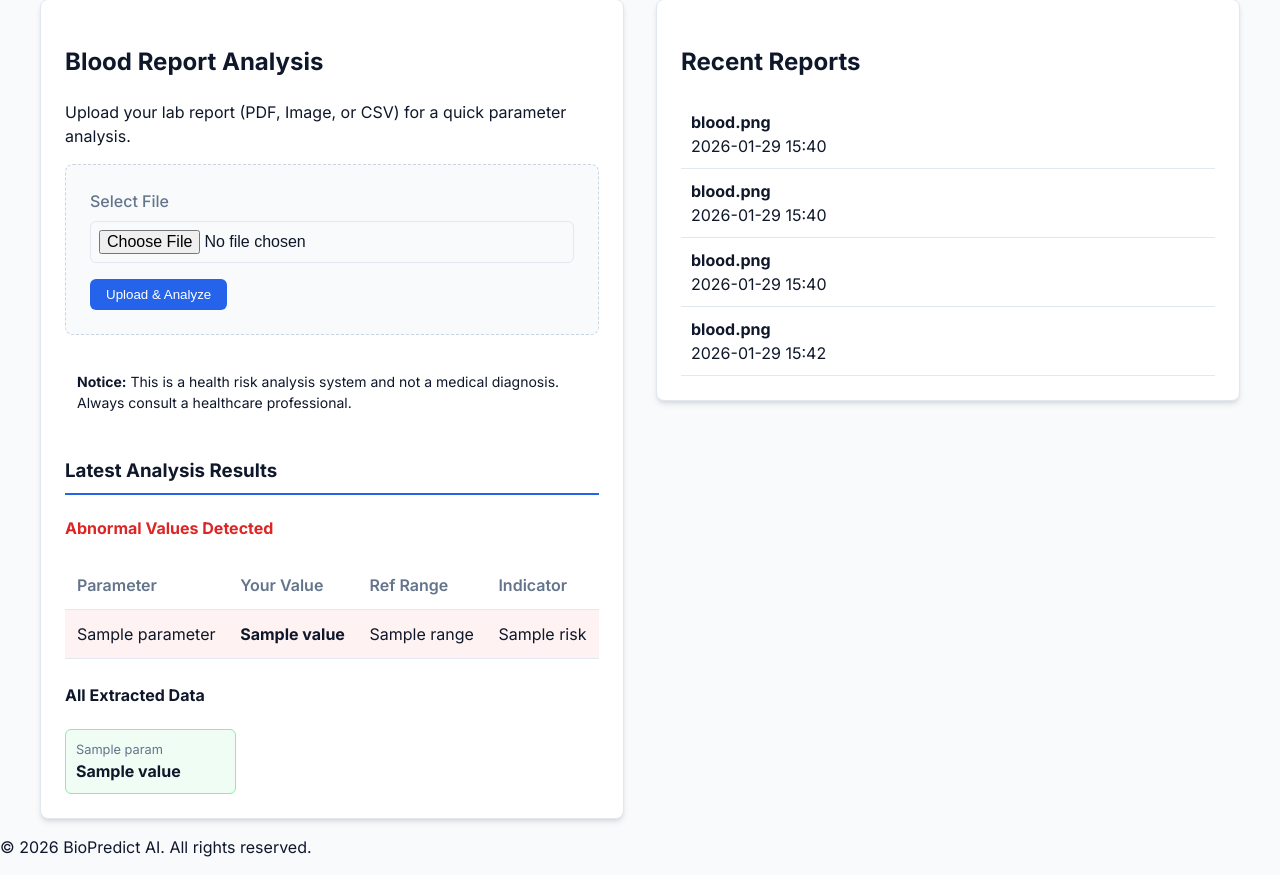
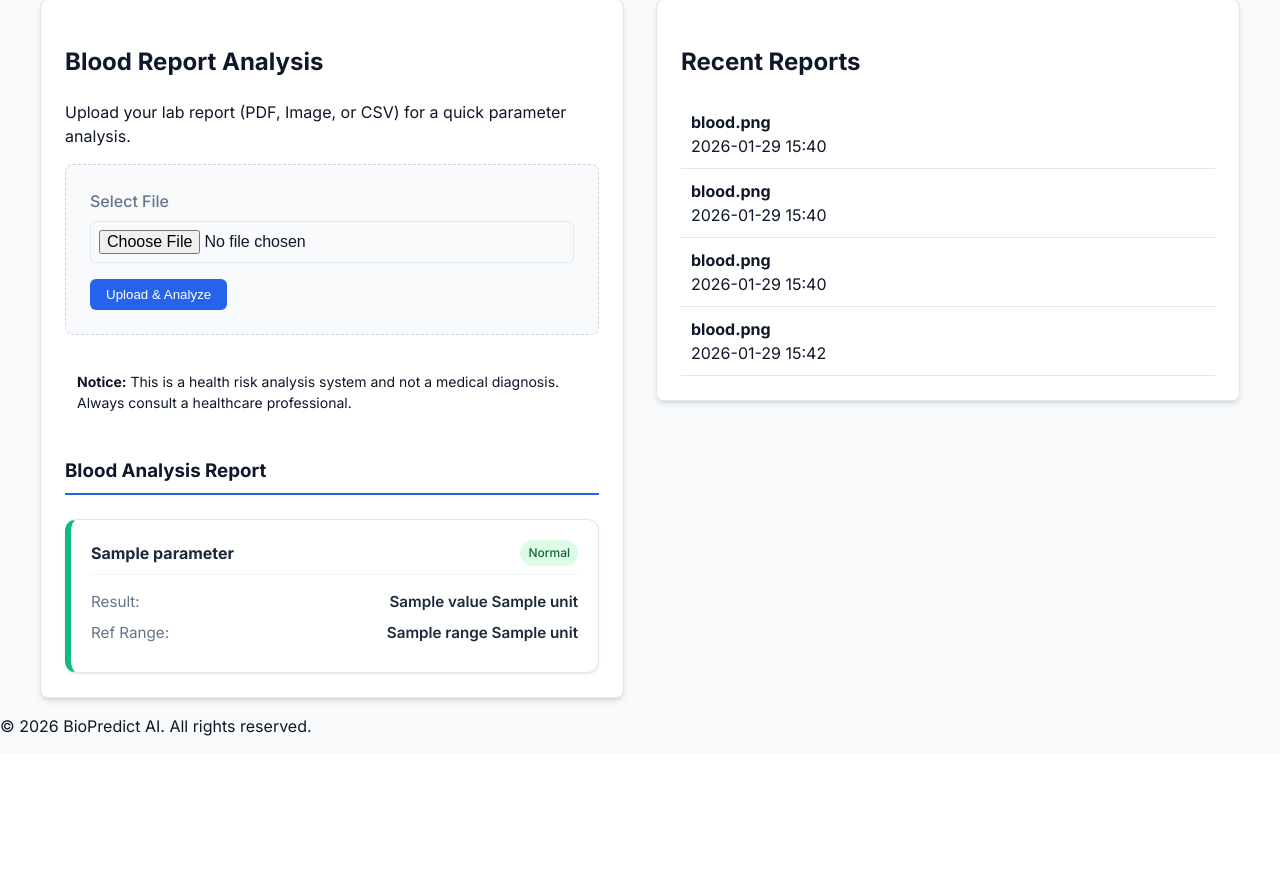
Before and after one commit to Ranganatha2003/BioPredict-HealthRiskAnalyzer, a Flask app: template templates/blood_report.html in a window 1280 px wide. Shown: the part 106-981 px from the top of the page. After the commit the page ends 842 px from the top, so only its background shows below. Run offline with Flask 3, Linux system fonts and the light colour scheme; the template is opened without the code that fills it: values that come from a table or form of the project are taken from there, most other values are stand-ins (such as "Sample title", 1, 10 or a date in 2020).

Commit message:
Enhance blood report analysis with detailed parameter insights and health advice
Update `app.py` to define comprehensive blood parameter reference ranges, risks, and suggestions. Refactor `templates/blood_report.html` to display individual parameter analysis in a more structured card format, including status, risks, and suggestions, and adjust the logic for displaying the overall summary message.

Replit-Commit-Author: Agent
Replit-Commit-Session-Id: c84c64a3-e874-4708-ae41-56f8e3ffb472
Replit-Commit-Checkpoint-Type: intermediate_checkpoint
Replit-Commit-Event-Id: 8e7761d7-aa68-4f8c-bde2-d0feba8b0027
Replit-Commit-Screenshot-Url: https://storage.googleapis.com/screenshot-production-us-central1/bc42da0d-349f-4fd1-999c-4ae6120c60ea/c84c64a3-e874-4708-ae41-56f8e3ffb472/B7mfJ4k
Replit-Helium-Checkpoint-Created: true

```diff
--- a/app.py
+++ b/app.py
@@ -68,18 +68,6 @@ class BloodReport(db.Model):
         self.filename = filename
         self.analysis_json = analysis_json
 
-# --- Reference Ranges ---
-BLOOD_REFERENCE_RANGES = {
-    'Hemoglobin': {'min': 13.5, 'max': 17.5, 'unit': 'g/dL', 'risk': 'Anemia Risk (if low)'},
-    'RBC': {'min': 4.5, 'max': 5.9, 'unit': 'million/mcL', 'risk': 'Blood density concerns'},
-    'WBC': {'min': 4500, 'max': 11000, 'unit': 'cells/mcL', 'risk': 'Infection Risk (if high)'},
-    'Platelet count': {'min': 150000, 'max': 450000, 'unit': 'mcL', 'risk': 'Clotting concerns'},
-    'Fasting Glucose': {'min': 70, 'max': 100, 'unit': 'mg/dL', 'risk': 'Diabetes Risk (if high)'},
-    'Total Cholesterol': {'min': 0, 'max': 200, 'unit': 'mg/dL', 'risk': 'Heart Disease Risk (if high)'},
-    'Triglycerides': {'min': 0, 'max': 150, 'unit': 'mg/dL', 'risk': 'Metabolic Risk (if high)'},
-    'Creatinine': {'min': 0.7, 'max': 1.3, 'unit': 'mg/dL', 'risk': 'Kidney Function Risk'}
-}
-
 # --- ML Model ---
 model = None
 
@@ -90,31 +78,115 @@ def load_model():
     except:
         print("Model not found. Please run train_model.py first.")
 
+# --- Reference Ranges and Risk Mapping ---
+BLOOD_PARAMETERS = {
+    'Hemoglobin': {
+        'min': 13.5, 'max': 17.5, 'unit': 'g/dL',
+        'risks': {'low': 'Anemia Risk', 'high': 'Polycythemia Risk'},
+        'suggestions': {
+            'low': 'Increase iron-rich foods like spinach, lentils, and red meat. Consult for iron supplements.',
+            'high': 'Stay well-hydrated. Consult a doctor to rule out underlying conditions.'
+        }
+    },
+    'RBC': {
+        'min': 4.5, 'max': 5.9, 'unit': 'million/mcL',
+        'risks': {'low': 'Possible Anemia or nutritional deficiency', 'high': 'Possible dehydration or bone marrow disorder'},
+        'suggestions': {
+            'low': 'Ensure adequate intake of Vitamin B12 and Folic acid.',
+            'high': 'Increase water intake and avoid tobacco products.'
+        }
+    },
+    'WBC': {
+        'min': 4500, 'max': 11000, 'unit': 'cells/mcL',
+        'risks': {'low': 'Weakened immune system', 'high': 'Infection or inflammation risk'},
+        'suggestions': {
+            'low': 'Focus on immune-boosting foods and maintain good hygiene.',
+            'high': 'Rest and monitor for fever. Consult if symptoms persist.'
+        }
+    },
+    'Platelet count': {
+        'min': 150000, 'max': 450000, 'unit': 'mcL',
+        'risks': {'low': 'Risk of bleeding/easy bruising', 'high': 'Risk of blood clots'},
+        'suggestions': {
+            'low': 'Avoid activities with high injury risk. Avoid blood-thinning meds like aspirin unless prescribed.',
+            'high': 'Maintain an active lifestyle and stay hydrated to improve circulation.'
+        }
+    },
+    'Fasting Glucose': {
+        'min': 70, 'max': 100, 'unit': 'mg/dL',
+        'risks': {'low': 'Hypoglycemia risk', 'high': 'Diabetes/Prediabetes risk'},
+        'suggestions': {
+            'low': 'Carry a source of fast-acting sugar. Eat regular, balanced meals.',
+            'high': 'Reduce sugar and refined carb intake. Increase physical activity.'
+        }
+    },
+    'Total Cholesterol': {
+        'min': 0, 'max': 200, 'unit': 'mg/dL',
+        'risks': {'low': 'Usually not a concern', 'high': 'Heart Disease Risk'},
+        'suggestions': {
+            'low': 'Maintain a balanced diet with healthy fats.',
+            'high': 'Limit saturated fats. Increase fiber intake from vegetables and oats.'
+        }
+    },
+    'Triglycerides': {
+        'min': 0, 'max': 150, 'unit': 'mg/dL',
+        'risks': {'low': 'Usually not a concern', 'high': 'Metabolic Risk/Heart health'},
+        'suggestions': {
+            'low': 'Ensure adequate calorie and healthy fat intake.',
+            'high': 'Limit alcohol and sugar. Engage in regular aerobic exercise.'
+        }
+    },
+    'Creatinine': {
+        'min': 0.7, 'max': 1.3, 'unit': 'mg/dL',
+        'risks': {'low': 'Low muscle mass/malnutrition', 'high': 'Kidney Function Risk'},
+        'suggestions': {
+            'low': 'Ensure adequate protein intake and muscle-strengthening exercise.',
+            'high': 'Limit high-protein intake and stay well-hydrated. Discuss kidney health with a doctor.'
+        }
+    }
+}
+
 # --- Analysis Logic ---
 def analyze_blood_text(text):
-    results = {}
-    abnormal = []
+    results = []
+    has_abnormal = False
 
-    # Simple rule-based extraction
-    for param in BLOOD_REFERENCE_RANGES.keys():
-        import re
-        pattern = fr"{param}\s*[:\-]?\s*(\d+\.?\d*)"
+    import re
+    # Rule-based extraction for all defined parameters
+    for param, ref in BLOOD_PARAMETERS.items():
+        # Match variations in names and handle values
+        escaped_param = re.escape(param).replace('\\ ', '\\s*')
+        pattern = fr"{escaped_param}\s*[:\-]?\s*(\d+\.?\d*)"
         match = re.search(pattern, text, re.IGNORECASE)
+
         if match:
             val = float(match.group(1))
-            ref = BLOOD_REFERENCE_RANGES[param]
             status = "Normal"
-            if val < ref['min'] or val > ref['max']:
-                status = "Abnormal"
-                abnormal.append({
-                    'parameter': param,
-                    'value': val,
-                    'range': f"{ref['min']} - {ref['max']}",
-                    'risk': ref['risk']
-                })
-            results[param] = {'value': val, 'status': status}
+            risk = "N/A"
+            suggestion = "Keep up your healthy lifestyle."
 
-    return {'data': results, 'abnormal': abnormal}
+            if val < ref['min']:
+                status = "Low"
+                risk = ref['risks'].get('low', 'Value below range')
+                suggestion = ref['suggestions'].get('low', 'Consult a doctor.')
+                has_abnormal = True
+            elif val > ref['max']:
+                status = "High"
+                risk = ref['risks'].get('high', 'Value above range')
+                suggestion = ref['suggestions'].get('high', 'Consult a doctor.')
+                has_abnormal = True
+
+            results.append({
+                'parameter': param,
+                'value': val,
+                'unit': ref['unit'],
+                'range': f"{ref['min']} - {ref['max']}",
+                'status': status,
+                'risk': risk,
+                'suggestion': suggestion
+            })
+
+    return {'data': results, 'has_abnormal': has_abnormal}
 
 # --- OpenAI Helper ---
 def get_ai_advice(prediction_data, user_query=None):
--- a/templates/blood_report.html
+++ b/templates/blood_report.html
@@ -20,49 +20,47 @@
 
         {% if analysis %}
         <div class="analysis-results" style="margin-top: 2rem;">
-            <h3>Latest Analysis Results</h3>
+            <h3>Blood Analysis Report</h3>
 
-            {% if analysis.abnormal %}
-            <div class="risk-section">
-                <h4 class="text-danger">Abnormal Values Detected</h4>
-                <div class="table-container">
-                    <table>
-                        <thead>
-                            <tr>
-                                <th>Parameter</th>
-                                <th>Your Value</th>
-                                <th>Ref Range</th>
-                                <th>Indicator</th>
-                            </tr>
-                        </thead>
-                        <tbody>
-                            {% for item in analysis.abnormal %}
-                            <tr class="row-danger">
-                                <td>{{ item.parameter }}</td>
-                                <td><strong>{{ item.value }}</strong></td>
-                                <td>{{ item.range }}</td>
-                                <td>{{ item.risk }}</td>
-                            </tr>
-                            {% endfor %}
-                        </tbody>
-                    </table>
+            <div class="results-grid">
+                {% for item in analysis.data %}
+                <div class="result-card status-{{ item.status | lower }}">
+                    <div class="result-header">
+                        <h4>{{ item.parameter }}</h4>
+                        <span class="badge badge-{{ 'success' if item.status == 'Normal' else 'danger' if item.status in ['High', 'Low'] else 'warning' }}">
+                            {{ item.status }}
+                        </span>
+                    </div>
+                    <div class="result-body">
+                        <div class="metric-row">
+                            <span class="label">Result:</span>
+                            <span class="value">{{ item.value }} {{ item.unit }}</span>
+                        </div>
+                        <div class="metric-row">
+                            <span class="label">Ref Range:</span>
+                            <span class="value">{{ item.range }} {{ item.unit }}</span>
+                        </div>
+
+                        {% if item.status != 'Normal' %}
+                        <div class="risk-info">
+                            <strong>Possible Indicator:</strong>
+                            <p>{{ item.risk }}</p>
+                        </div>
+                        <div class="suggestion-info">
+                            <strong>Suggestion:</strong>
+                            <p>{{ item.suggestion }}</p>
+                        </div>
+                        {% endif %}
+                    </div>
                 </div>
+                {% endfor %}
             </div>
-            {% else %}
-            <p class="text-success">All extracted parameters are within standard reference ranges.</p>
+
+            {% if not analysis.data %}
+            <div class="alert warning-alert">
+                No standard blood parameters were detected in this report. Please ensure the file contains clear text for parameters like Hemoglobin, Glucose, etc.
+            </div>
             {% endif %}
-
-            <div class="full-data" style="margin-top: 1.5rem;">
-                <h4>All Extracted Data</h4>
-                <div class="grid-stats">
-                    {% for param, data in analysis.data.items() %}
-                    <div class="stat-pill {{ 'pill-danger' if data.status == 'Abnormal' else 'pill-success' }}">
-                        <span>{{ param }}</span>
-                        <strong>{{ data.value }}</strong>
-                    </div>
-                    {% endfor %}
-                </div>
-            </div>
         </div>
         {% endif %}
     </div>
@@ -89,6 +87,56 @@
 </div>
 
 <style>
+.results-grid {
+    display: grid;
+    grid-template-columns: repeat(auto-fill, minmax(300px, 1fr));
+    gap: 1.5rem;
+    margin-top: 1.5rem;
+}
+.result-card {
+    background: white;
+    border: 1px solid #e2e8f0;
+    border-radius: 12px;
+    padding: 1.25rem;
+    box-shadow: 0 1px 3px rgba(0,0,0,0.1);
+}
+.status-high, .status-low { border-left: 6px solid #ef4444; }
+.status-normal { border-left: 6px solid #10b981; }
+
+.result-header {
+    display: flex;
+    justify-content: space-between;
+    align-items: center;
+    margin-bottom: 1rem;
+    border-bottom: 1px solid #f1f5f9;
+    padding-bottom: 0.5rem;
+}
+.result-header h4 { margin: 0; color: #1e293b; }
+
+.metric-row {
+    display: flex;
+    justify-content: space-between;
+    margin-bottom: 0.5rem;
+    font-size: 0.95rem;
+}
+.metric-row .label { color: #64748b; }
+.metric-row .value { font-weight: 600; color: #1e293b; }
+
+.risk-info, .suggestion-info {
+    margin-top: 1rem;
+    padding-top: 0.75rem;
+    border-top: 1px solid #f1f5f9;
+}
+.risk-info strong, .suggestion-info strong {
+    display: block;
+    font-size: 0.85rem;
+    text-transform: uppercase;
+    color: #475569;
+    margin-bottom: 0.25rem;
+}
+.risk-info p { color: #dc2626; margin: 0; font-size: 0.9rem; }
+.suggestion-info p { color: #334155; margin: 0; font-size: 0.9rem; line-height: 1.4; }
+
 .upload-form {
     background: #f8fafc;
     padding: 1.5rem;
```
Also changed, not shown: attached_assets/Pasted-Fix-the-Blood-Report-Analysis-feature-in-the-existing-B_1769701651492.txt (added, +65 -0 lines), attached_assets/Pasted-Fix-the-Blood-Report-Analysis-feature-in-the-existing-B_1769701668920.txt (added, +65 -0 lines), attached_assets/Pasted-Fix-the-Blood-Report-Analysis-feature-in-the-existing-B_1769701707443.txt (added, +65 -0 lines), instance/bio.db, uploads/blood.png (added).
